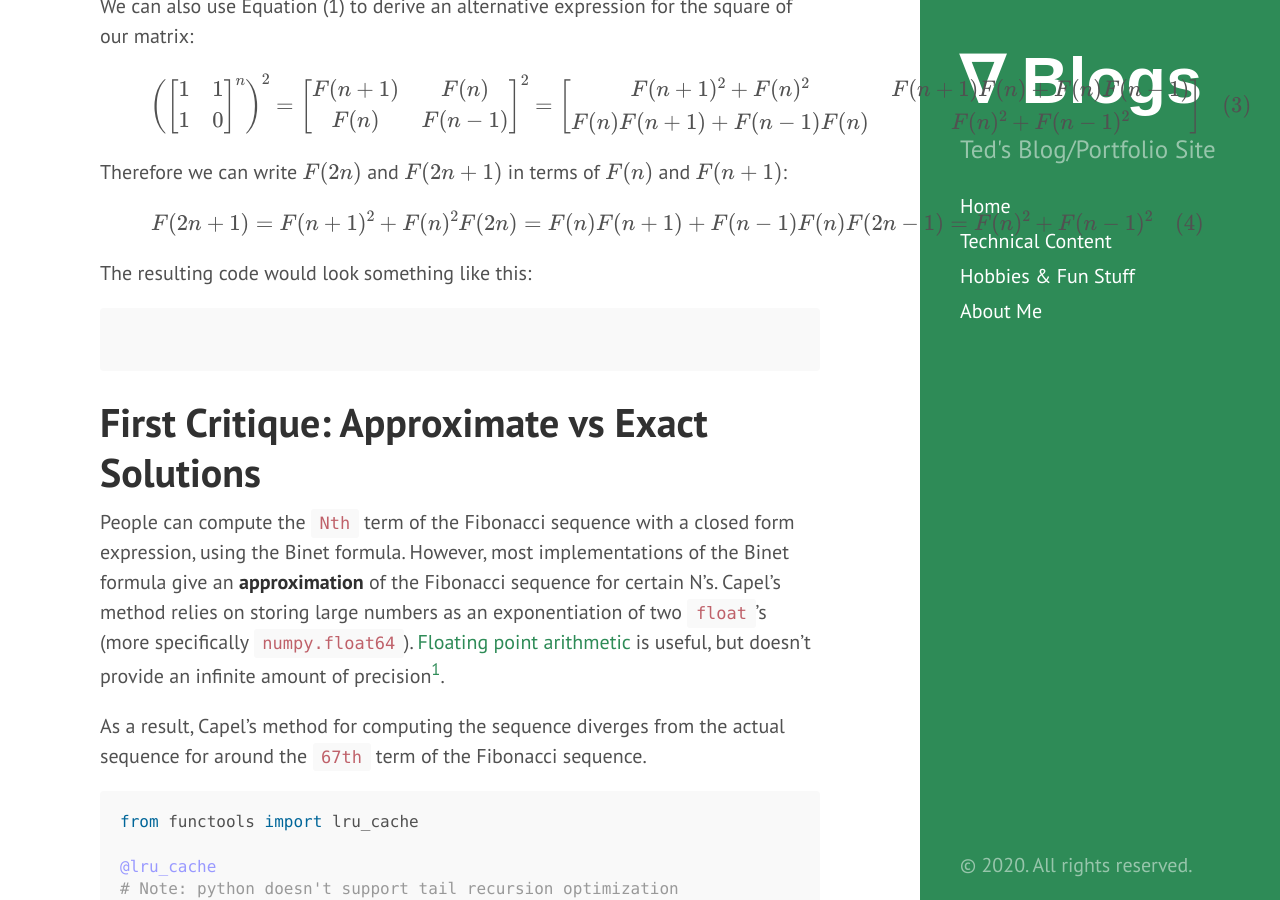
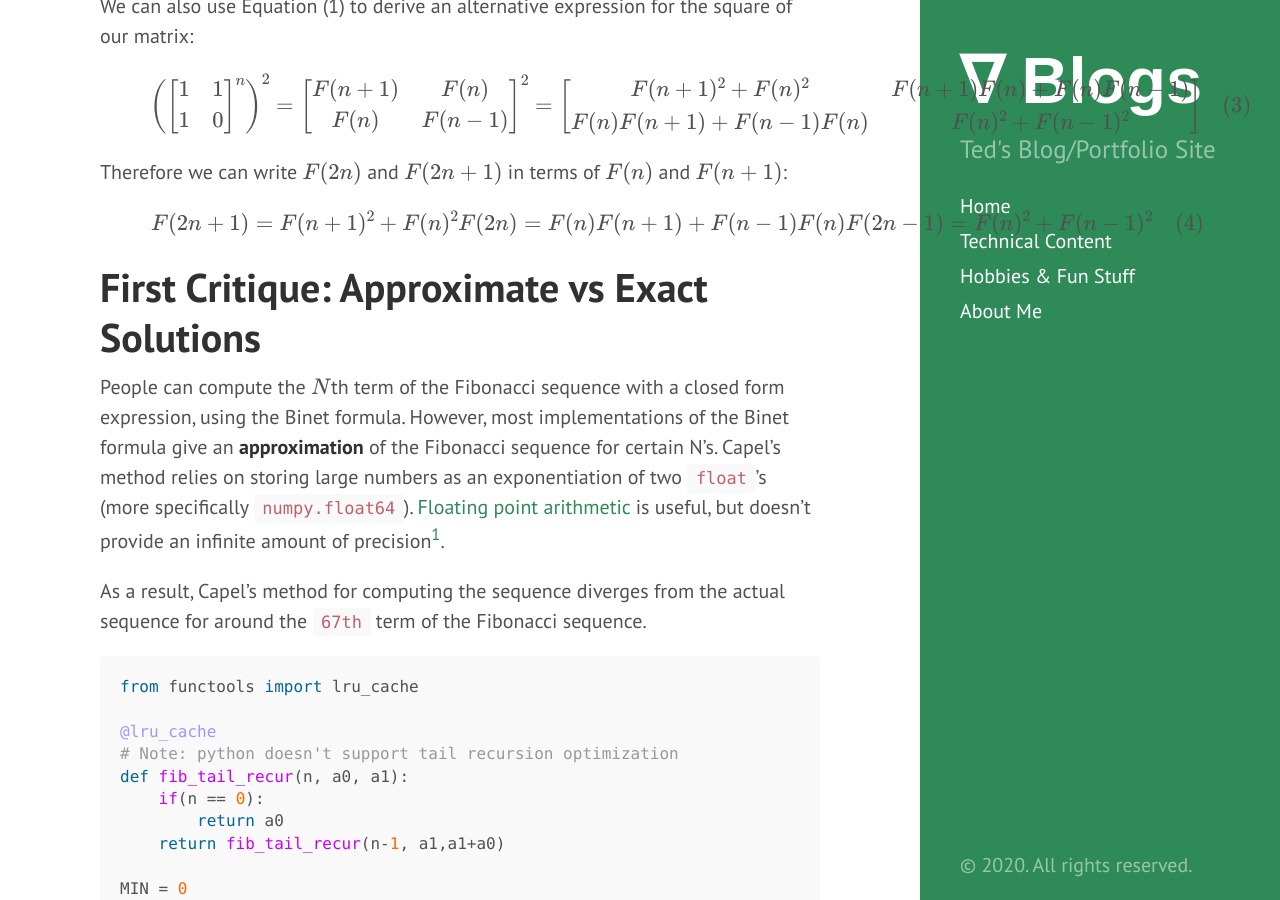
Before and after one commit to tedkim97/tedkim97.github.io, a Jekyll site: the page built from _posts/2020-12-13-fib_critique.md, in a window 1280 px wide and 900 px high, scrolled down 1971 px. Built offline with Jekyll 4.4.1, drawn with Linux system fonts in a browser that asks for light colours; formulas are drawn with MathJax 3.

Commit message:
minor typo fixes

````diff
--- a/_posts/2020-12-13-fib_critique.md
+++ b/_posts/2020-12-13-fib_critique.md
@@ -82,13 +82,8 @@ F(2n) = F(n)F(n+1)+F(n-1)F(n) \\
 F(2n-1) = F(n)^2+F(n-1)^2 \\
 $$
 
-The resulting code would look something like this:
-```python
-
-```
-
 # First Critique: Approximate vs Exact Solutions
-People can compute the `Nth` term of the Fibonacci sequence with a closed form expression, using the Binet formula. However, most implementations of the Binet formula give an **approximation** of the Fibonacci sequence for certain N's. Capel's method relies on storing large numbers as an exponentiation of two `float`'s (more specifically `numpy.float64`). [Floating point arithmetic](https://en.wikipedia.org/wiki/Floating-point_arithmetic) is useful, but doesn't provide an infinite amount of precision[^1].
+People can compute the $N$th term of the Fibonacci sequence with a closed form expression, using the Binet formula. However, most implementations of the Binet formula give an **approximation** of the Fibonacci sequence for certain N's. Capel's method relies on storing large numbers as an exponentiation of two `float`'s (more specifically `numpy.float64`). [Floating point arithmetic](https://en.wikipedia.org/wiki/Floating-point_arithmetic) is useful, but doesn't provide an infinite amount of precision[^1].
 
 [^1]: To be fair, calculating Fibonacci numbers with unsigned integers will cause errors, as the numbers of the Fibonacci sequence cause the values to overflow for most languages
 
````
